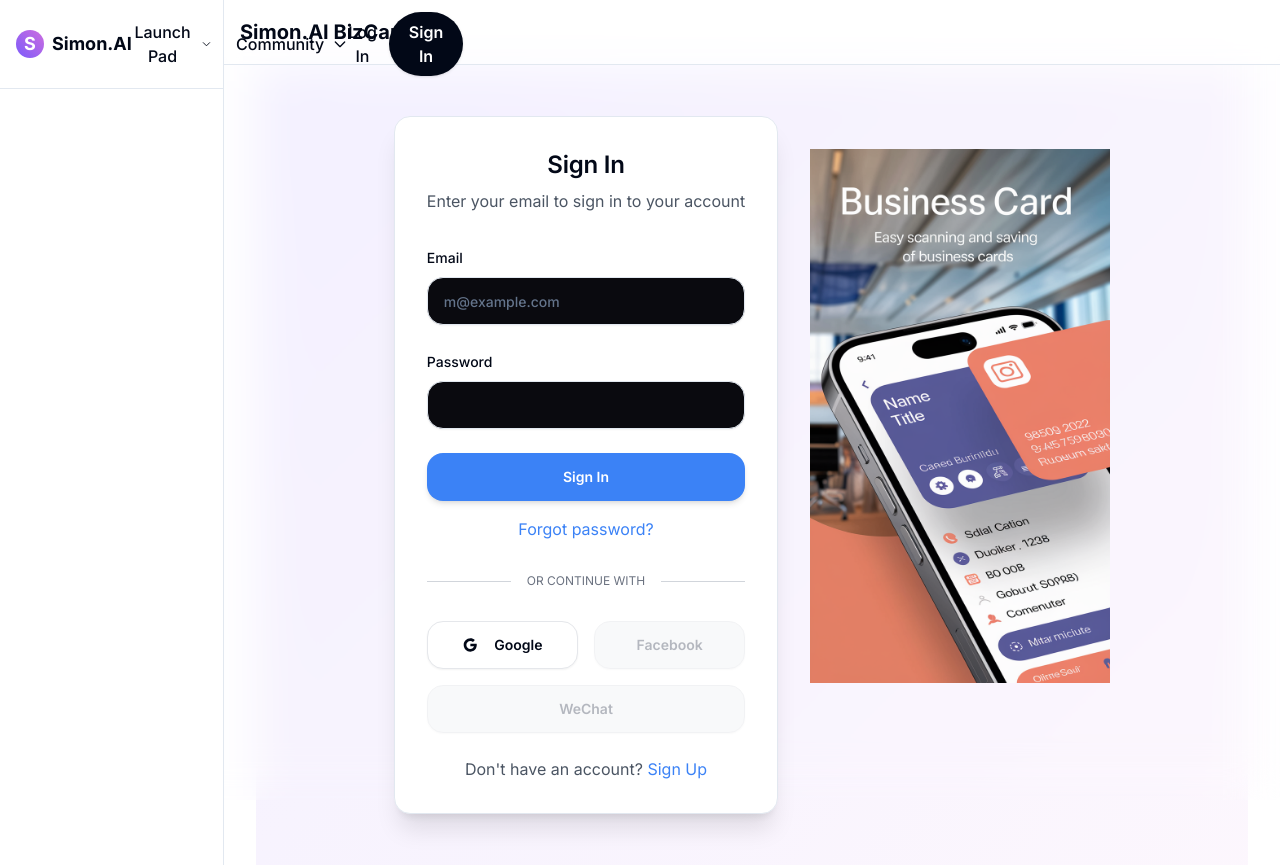
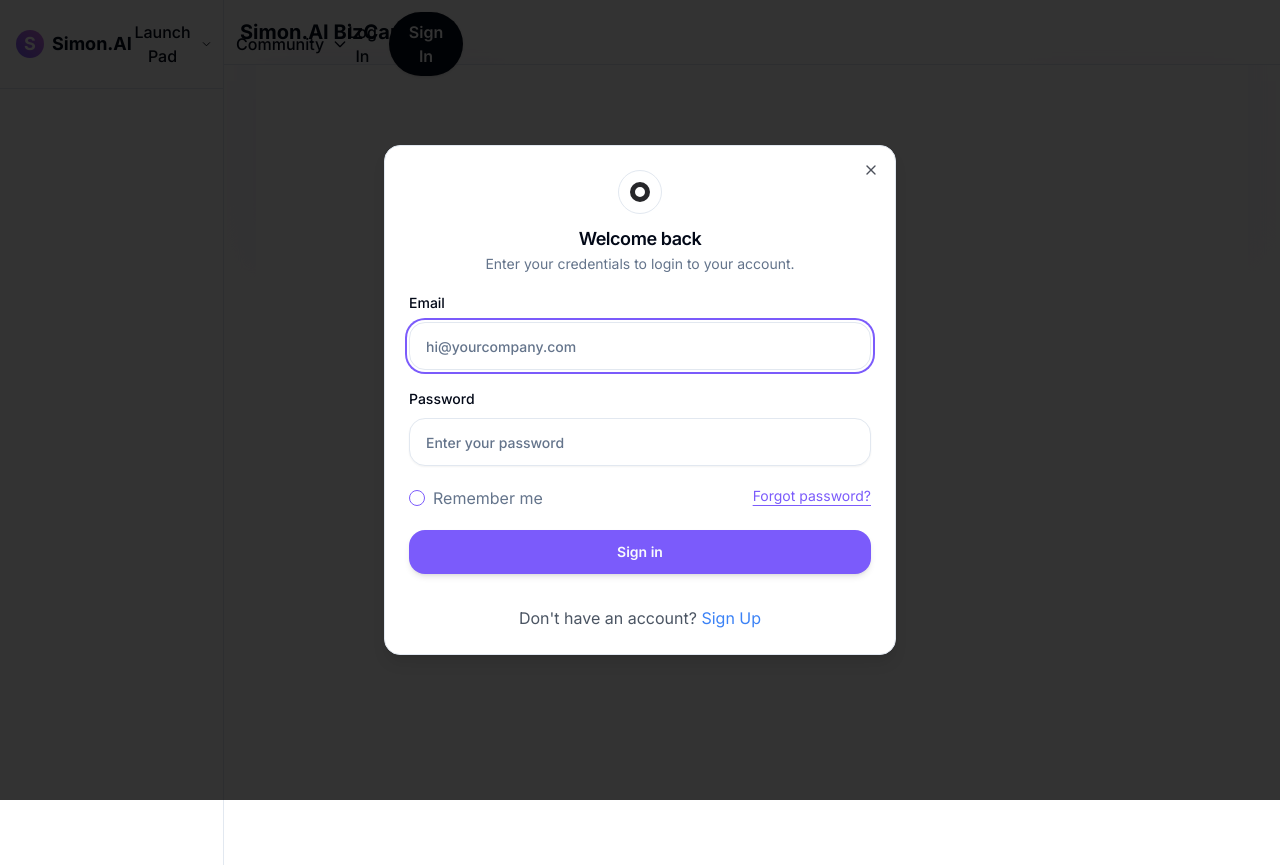
Before and after one commit to simonator1001/bizcard_ai, a Next.js app: page /signin in a window 1280 px wide. Built offline with nearby package versions, Linux system fonts and the light colour scheme.

Commit message:
chore: remove excessive logging and finalize org chart loop fix

```diff
--- a/app/(auth)/signin/page.tsx
+++ b/app/(auth)/signin/page.tsx
@@ -9,10 +9,13 @@ import { useAuth } from '@/lib/auth-context'
 import { useState } from 'react'
 import { toast } from 'sonner'
 import { useRouter } from 'next/navigation'
+import { Dialog, DialogContent, DialogHeader, DialogTitle, DialogDescription } from "@/components/ui/dialog"
+import { Checkbox } from "@/components/ui/checkbox"
 
 export default function SignInPage() {
-  const { signIn, signInWithProvider } = useAuth()
+  const { signIn } = useAuth()
   const [isLoading, setIsLoading] = useState(false)
+  const [rememberMe, setRememberMe] = useState(false)
   const router = useRouter()
 
   const handleSubmit = async (e: React.FormEvent<HTMLFormElement>) => {
@@ -42,106 +45,54 @@ export default function SignInPage() {
   }
 
   return (
-    <div className="flex min-h-screen items-center justify-center p-4">
-      <div className="flex gap-8 items-start">
-        <Card className="w-full max-w-[400px] p-8 bg-white shadow-xl rounded-lg">
-          <h1 className="text-2xl font-semibold text-center mb-2">Sign In</h1>
-          <p className="text-gray-600 text-center mb-8">
-            Enter your email to sign in to your account
-          </p>
-
-          <form onSubmit={handleSubmit} className="space-y-6">
-            <div className="space-y-2">
-              <label className="text-sm font-medium">Email</label>
-              <Input
-                name="email"
-                type="email"
-                placeholder="m@example.com"
-                required
-                autoComplete="username"
-                className="w-full h-12 px-4 bg-[#0A0A0F] text-white rounded-lg"
-              />
+    <div className="flex min-h-screen items-center justify-center p-4 bg-background">
+      <Dialog open>
+        <DialogContent>
+          <div className="flex flex-col items-center gap-2">
+            <div className="flex size-11 shrink-0 items-center justify-center rounded-full border border-border mb-2" aria-hidden="true">
+              <svg className="stroke-zinc-800 dark:stroke-zinc-100" xmlns="http://www.w3.org/2000/svg" width="20" height="20" viewBox="0 0 32 32" aria-hidden="true">
+                <circle cx="16" cy="16" r="12" fill="none" strokeWidth="8" />
+              </svg>
             </div>
-
-            <div className="space-y-2">
-              <label className="text-sm font-medium">Password</label>
-              <Input
-                name="password"
-                type="password"
-                required
-                className="w-full h-12 px-4 bg-[#0A0A0F] text-white rounded-lg"
-              />
+            <DialogHeader>
+              <DialogTitle className="sm:text-center">Welcome back</DialogTitle>
+              <DialogDescription className="sm:text-center">
+                Enter your credentials to login to your account.
+              </DialogDescription>
+            </DialogHeader>
+          </div>
+          <form className="space-y-5" onSubmit={handleSubmit}>
+            <div className="space-y-4">
+              <div className="space-y-2">
+                <label htmlFor="email" className="text-sm font-medium">Email</label>
+                <Input id="email" name="email" placeholder="hi@yourcompany.com" type="email" required />
+              </div>
+              <div className="space-y-2">
+                <label htmlFor="password" className="text-sm font-medium">Password</label>
+                <Input id="password" name="password" placeholder="Enter your password" type="password" required />
+              </div>
             </div>
-
-            <Button
-              className="w-full h-12 bg-blue-500 hover:bg-blue-600 text-white rounded-lg transition-colors"
-              type="submit"
-              disabled={isLoading}
-            >
-              {isLoading ? 'Signing in...' : 'Sign In'}
+            <div className="flex justify-between gap-2">
+              <div className="flex items-center gap-2">
+                <Checkbox id="remember" checked={rememberMe} onCheckedChange={v => setRememberMe(v === true)} />
+                <label htmlFor="remember" className="font-normal text-muted-foreground">Remember me</label>
+              </div>
+              <Link className="text-sm underline hover:no-underline" href="/forgot-password">
+                Forgot password?
+              </Link>
+            </div>
+            <Button type="submit" className="w-full" disabled={isLoading}>
+              {isLoading ? 'Signing in...' : 'Sign in'}
             </Button>
           </form>
-
-          <Link href="/forgot-password" className="block text-center text-blue-500 hover:underline mt-4">
-            Forgot password?
-          </Link>
-
-          <div className="relative my-8">
-            <div className="absolute inset-0 flex items-center">
-              <span className="w-full border-t border-gray-300" />
-            </div>
-            <div className="relative flex justify-center text-xs uppercase">
-              <span className="bg-white px-4 text-gray-500">OR CONTINUE WITH</span>
-            </div>
-          </div>
-
-          <div className="grid grid-cols-2 gap-4 mb-4">
-            <Button
-              variant="outline"
-              onClick={() => signInWithProvider('google')}
-              className="w-full h-12 border border-gray-200 hover:bg-gray-50"
-            >
-              <svg className="w-5 h-5 mr-2" viewBox="0 0 24 24">
-                <path fill="currentColor" d="M12.545,10.239v3.821h5.445c-0.712,2.315-2.647,3.972-5.445,3.972c-3.332,0-6.033-2.701-6.033-6.032s2.701-6.032,6.033-6.032c1.498,0,2.866,0.549,3.921,1.453l2.814-2.814C17.503,2.988,15.139,2,12.545,2C7.021,2,2.543,6.477,2.543,12s4.478,10,10.002,10c8.396,0,10.249-7.85,9.426-11.748L12.545,10.239z"/>
-              </svg>
-              Google
-            </Button>
-            <Button
-              variant="outline"
-              className="w-full h-12 border border-gray-200 bg-gray-100 text-gray-500"
-              disabled
-            >
-              Facebook
-            </Button>
-          </div>
-          <Button
-            variant="outline"
-            className="w-full h-12 border border-gray-200 bg-gray-100 text-gray-500 mb-6"
-            disabled
-          >
-            WeChat
-          </Button>
-
-          <div className="text-center">
+          <div className="text-center mt-4">
             <span className="text-gray-600">Don&apos;t have an account? </span>
             <Link href="/signup" className="text-blue-500 hover:underline">
               Sign Up
             </Link>
           </div>
-        </Card>
-
-        <div className="hidden lg:flex flex-col items-center max-w-[400px]">
-          <div className="relative w-[300px] h-[600px]">
-            <Image
-              src="/images/bizcard-preview.png"
-              alt="BizCard App Preview"
-              fill
-              priority
-              className="object-contain"
-            />
-          </div>
-        </div>
-      </div>
+        </DialogContent>
+      </Dialog>
     </div>
   )
 }
```
